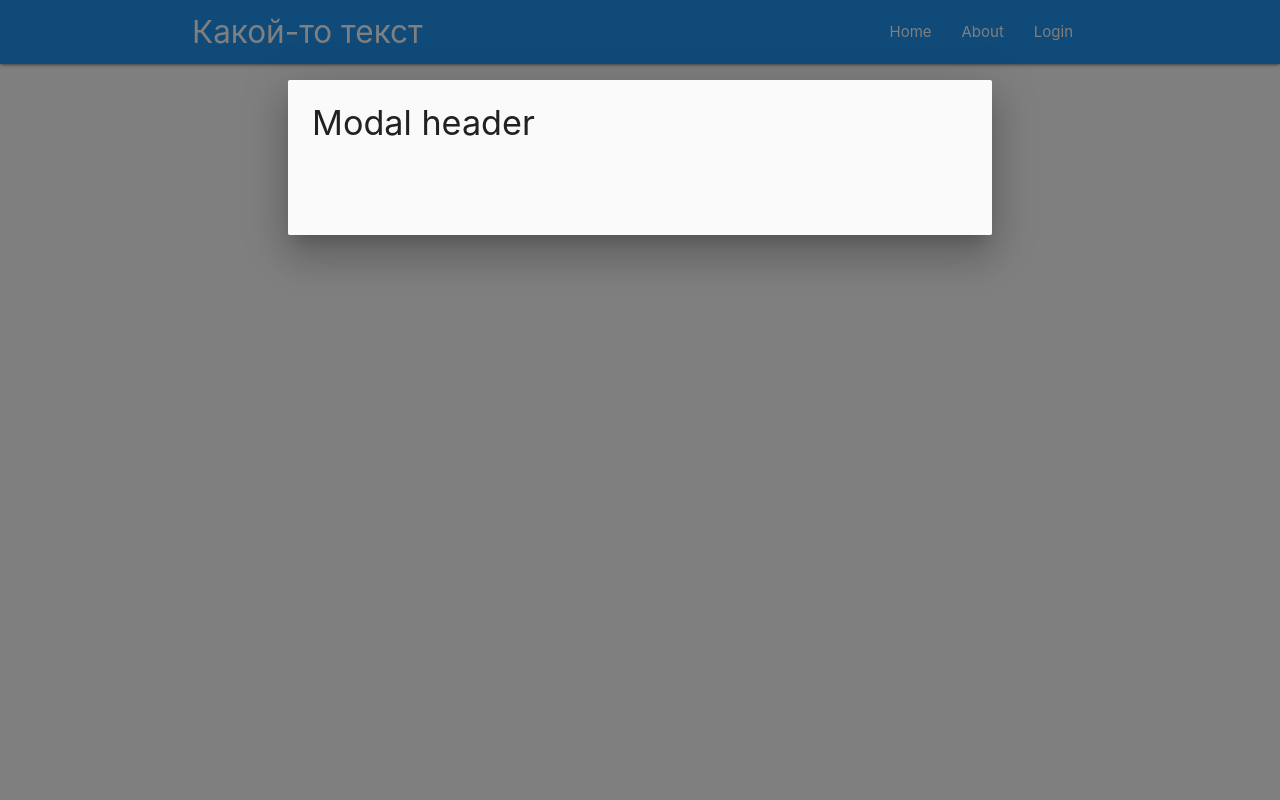
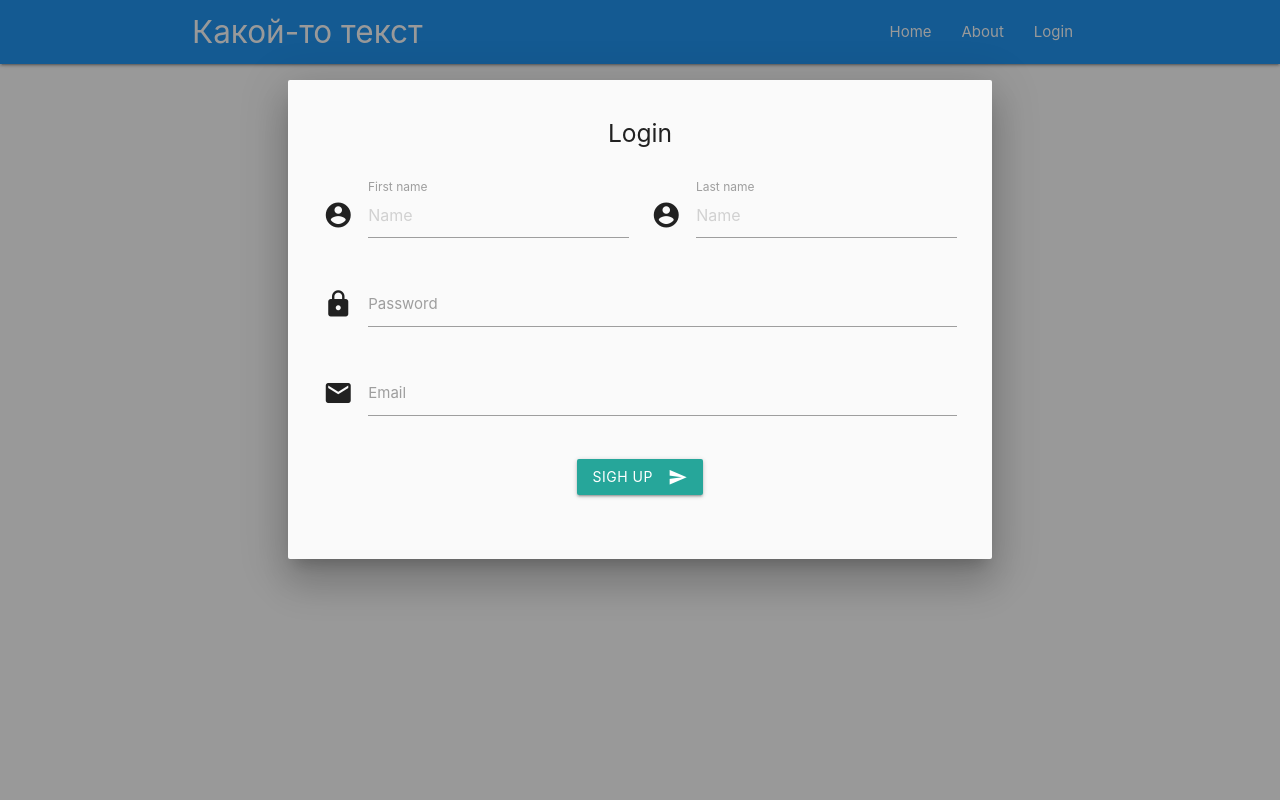
Before and after one commit to yakidan/Mysite, a web app: file index.html in a window 1280 px wide, after a click on "Login". Run offline with its HTML, style and script files only (its server is not run), Linux system fonts and the light colour scheme; some libraries are stand-ins or nearby versions.

Commit message:
Modify modal window
There are four input field with label in modal window. Input field: first name, last name, password and email. Also add button "sign up"

```diff
--- a/CSS/style.css
+++ b/CSS/style.css
@@ -1,6 +1,15 @@
-nav{
+nav {
 
 }
-body{
+
+body {
     height: 1000px;
 }
+
+.row .input-field {
+    margin-bottom: 0rem;
+}
+
+body .modal {
+    max-height: 75%;
+}
--- a/index.html
+++ b/index.html
@@ -3,17 +3,18 @@
 <head>
     <meta charset="UTF-8">
     <!--Import Google Icon Font-->
+    <link rel="stylesheet" href="css/style.css">
     <link href="https://fonts.googleapis.com/icon?family=Material+Icons" rel="stylesheet">
     <!--Import materialize.css-->
     <link type="text/css" rel="stylesheet" href="css/materialize.min.css" media="screen,projection"/>
-    <link rel="stylesheet" href="css/style.css">
+
     <!--Let browser know website is optimized for mobile-->
     <meta name="viewport" content="width=device-width, initial-scale=1.0"/>
 
 </head>
 
-<body>
-<div class="navbar-fixed">
+
+<div class="navbar-fixed ">
     <nav>
         <div class="nav-wrapper blue">
             <div class="container">
@@ -28,13 +29,58 @@
     </nav>
 </div>
 
-<div id="modal1" class="modal">
-    <div class="modal-content">
-        <h4>Modal header</h4>
+<div id="modal1" class="modal ">
+    <div class="modal-content ">
+        <div class="row">
+            <div class="col s12 center">
+                <h5>Login</h5>
+            </div>
+        </div>
+        <div class="row">
+            <form name="myForm" class="col s12">
+                <div class="row">
+                    <div class="input-field col s6 active">
+                        <i class="material-icons prefix ">account_circle</i>
+                        <input name="" type="text" class="validate focus" placeholder="Name"
+                               id="first_name">
+                        <label for="first_name">First name</label>
+                    </div>
+                    <div class="input-field col s6">
+                        <i class="material-icons prefix">account_circle</i>
+                        <input type="text" class="validate" placeholder="Name"
+                               id="last_name">
+                        <label for="last_name">Last name</label>
+                    </div>
+                </div>
+                <div class="row">
+                    <div class="input-field col s12">
+                        <i class="material-icons prefix">lock</i>
+                        <input type="password" class="password"
+                               id="password">
+                        <label for="password">Password</label>
+                    </div>
+                </div>
+                <div class="row">
+                    <div class="input-field col s12">
+                        <i class="material-icons prefix">mail</i>
+                        <input type="email" class="validate"
+                               id="email">
+                        <label for="email">Email</label>
+                    </div>
+                </div>
+
+            </form>
+            <div class="row">
+                <div class="input-field col s12 center">
+                    <button class="btn"
+                            id="click_on_registr" name="sigh up">sigh up
+                        <i class="material-icons right">send</i>
+                    </button>
+                </div>
+            </div>
+        </div>
     </div>
-    <div class="modal-footer">
 
-    </div>
 </div>
 <!--JavaScript at end of body for optimized loading-->
 
@@ -44,7 +90,10 @@
 0.100.2/js/materialize.min.js"></script>
 <script>
     $(document).ready(function () {
-        $('.modal').modal();
+        $('.modal').modal({
+            opacity: 0.4,
+            inDuration: 500,
+        });
     })
 </script>
 </body>
--- a/materialize/css/style.css
+++ b/materialize/css/style.css
@@ -4,3 +4,7 @@ nav{
 body{
     height: 1000px;
 }
+
+.row .input-field{
+    margin-bottom: 0rem;
+}
```
Also changed, not shown: materialize/index.html (+25 -12 lines), CSS/materialize.css, materialize/css/materialize.min.css.
